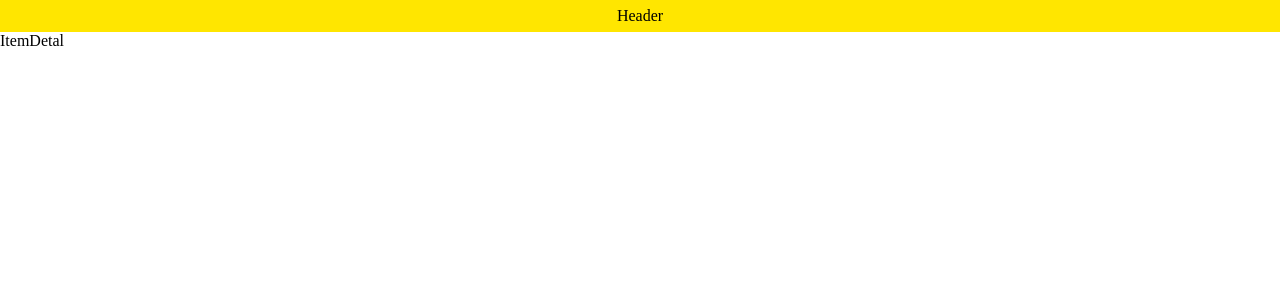
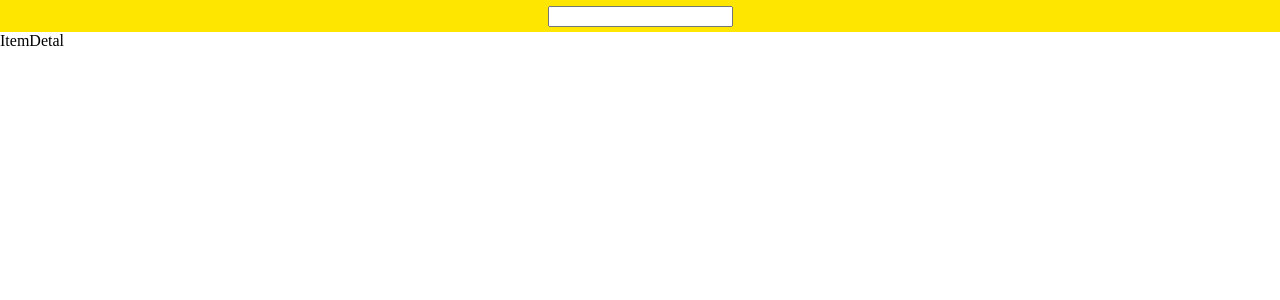
Before and after one commit to alonsob26/meli-challenge-front-end, a React (Create React App) app in the folder client/: page /items/1 in a window 1280 px wide. Shown: the top 300 px of the page. Built offline with nearby package versions, Linux system fonts and the light colour scheme.

Commit message:
testing navigation to set query params from simple input at search bar, change some component names

```diff
--- a/client/src/components/Layout/Header.jsx
+++ /dev/null
@@ -1,3 +0,0 @@
-export const Header = () => {
-  return <div className="header_container">Header</div>;
-};
--- a/client/src/components/Layout/Layout.jsx
+++ b/client/src/components/Layout/Layout.jsx
@@ -1,4 +1,4 @@
-import { Header } from "./Header";
+import { Header } from "./SearchHeader";
 import { Outlet } from "react-router-dom";
 
 export const Layout = () => {
--- /dev/null
+++ b/client/src/components/Layout/SearchHeader.jsx
@@ -0,0 +1,11 @@
+import { Search } from "../SearchItems";
+
+export const Header = () => {
+  return (
+    <div className="header_container">
+      <div>
+        <Search />
+      </div>
+    </div>
+  );
+};
--- /dev/null
+++ b/client/src/components/SearchItems.jsx
@@ -0,0 +1,23 @@
+import { useNavigate } from "react-router-dom";
+import { useState } from "react";
+
+export const Search = () => {
+  const [prevSearchValue, setPrevSearchValue] = useState("");
+  const navigate = useNavigate();
+
+  function handleSubmit(event) {
+    const newSearchValue = event.target.elements[0].value;
+    event.preventDefault();
+    const params = { search: newSearchValue };
+    if (newSearchValue !== "" && prevSearchValue !== newSearchValue) {
+      navigate(`/items?search=${params.search}`);
+      setPrevSearchValue(newSearchValue);
+      console.log("ENTRO");
+    }
+  }
+  return (
+    <form onSubmit={handleSubmit}>
+      <input />
+    </form>
+  );
+};
```
